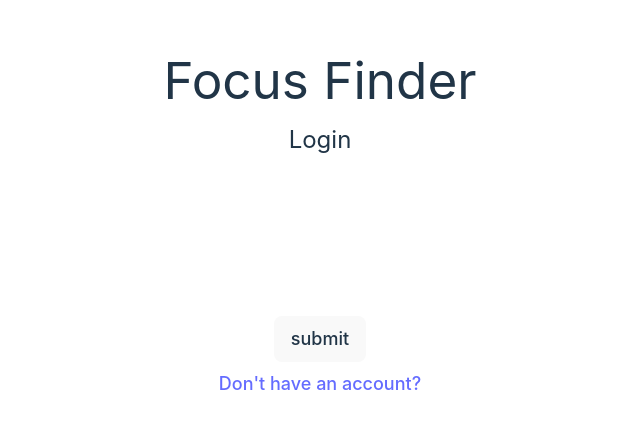
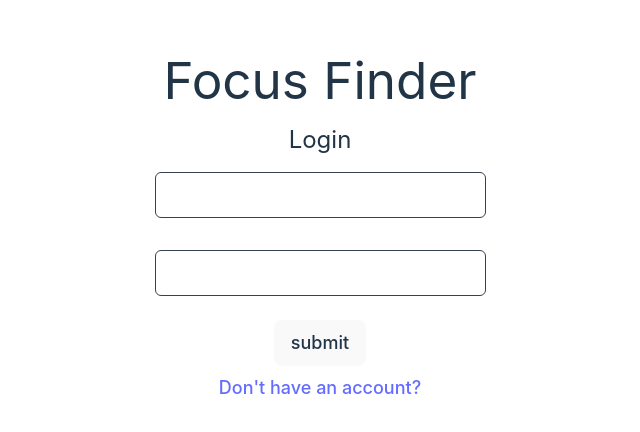
Before and after one commit to LaunchUpCorp/Focus-Finder, a React (Vite) app in the folder focus-finder-chrome-extension/: page / in a window 1280 px wide. Shown: the part 196-628 px from the top of the page, without its empty margins (320-960 px from the left). Built offline with nearby package versions, Linux system fonts and the light colour scheme; no server answers.

Commit message:
refactor(extension): add extra styling to input component

```diff
--- a/focus-finder-chrome-extension/src/components/Input.tsx
+++ b/focus-finder-chrome-extension/src/components/Input.tsx
@@ -12,7 +12,7 @@ const Input: FC<IAuthInput> = ({ message, type, value, error, onChange }) => {
     error ?
     <input className='text-xl p-2 my-4 placeholder-white rounded-md border border-red-500' placeholder={message} type={type} value={value} onChange={onChange} />
     :
-    <input className='text-xl p-2 my-4 placeholder-white rounded-md' placeholder={message} type={type} value={value} onChange={onChange} />
+    <input className='text-xl p-2 my-4 placeholder-white rounded-md border border-gray-700' placeholder={message} type={type} value={value} onChange={onChange} />
   );
 };
 
```
